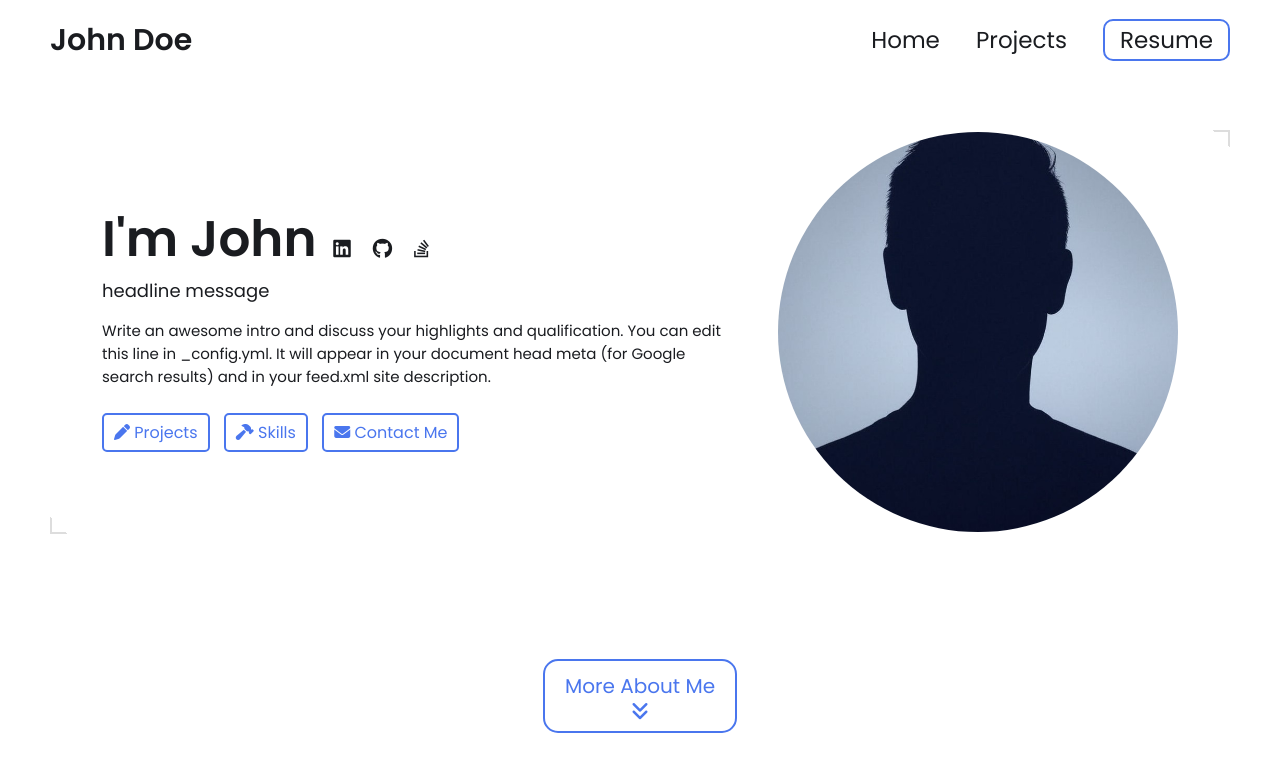
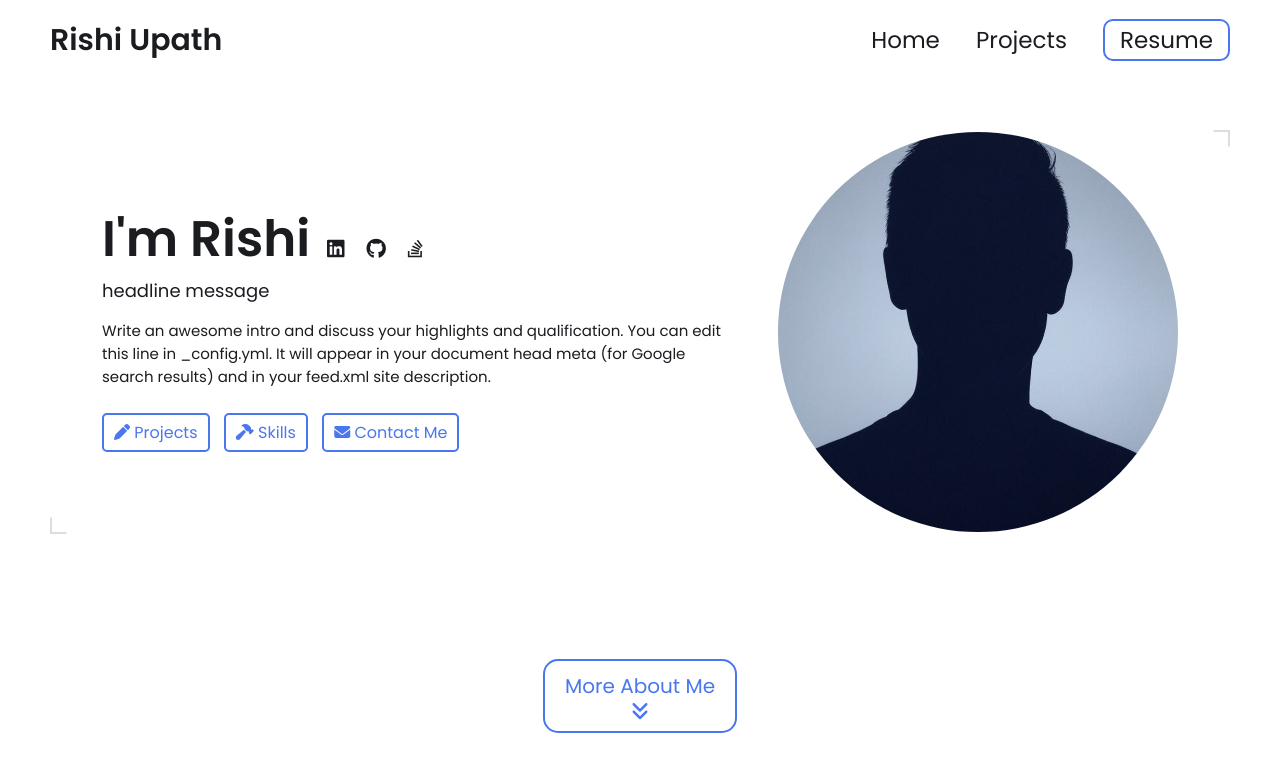
Before and after one commit to rishiupath/rishiupath.github.io, a Jekyll site: the page built from index.html, in a window 1280 px wide and 900 px high. Shown: the top 772 px of the window. Built offline with Jekyll 4.4.1, drawn with Linux system fonts in a browser that asks for light colours.

Commit message:
Update _config.yml

```diff
--- a/_config.yml
+++ b/_config.yml
@@ -7,12 +7,12 @@
 
 # Main Page Setup
 
-title: John Doe's Portfolio # This is what shows up in the tab of the browser
+title: Rishi Upath's Portfolio # This is what shows up in the tab of the browser
 
 
 
 # Hero Section
-name: John Doe
+name: Rishi Upath
 headline: headline message
 description: >- # dont remove this line. this will ignore all new lines until the next section
   Write an awesome intro and discuss your highlights and qualification. You can edit this
```
